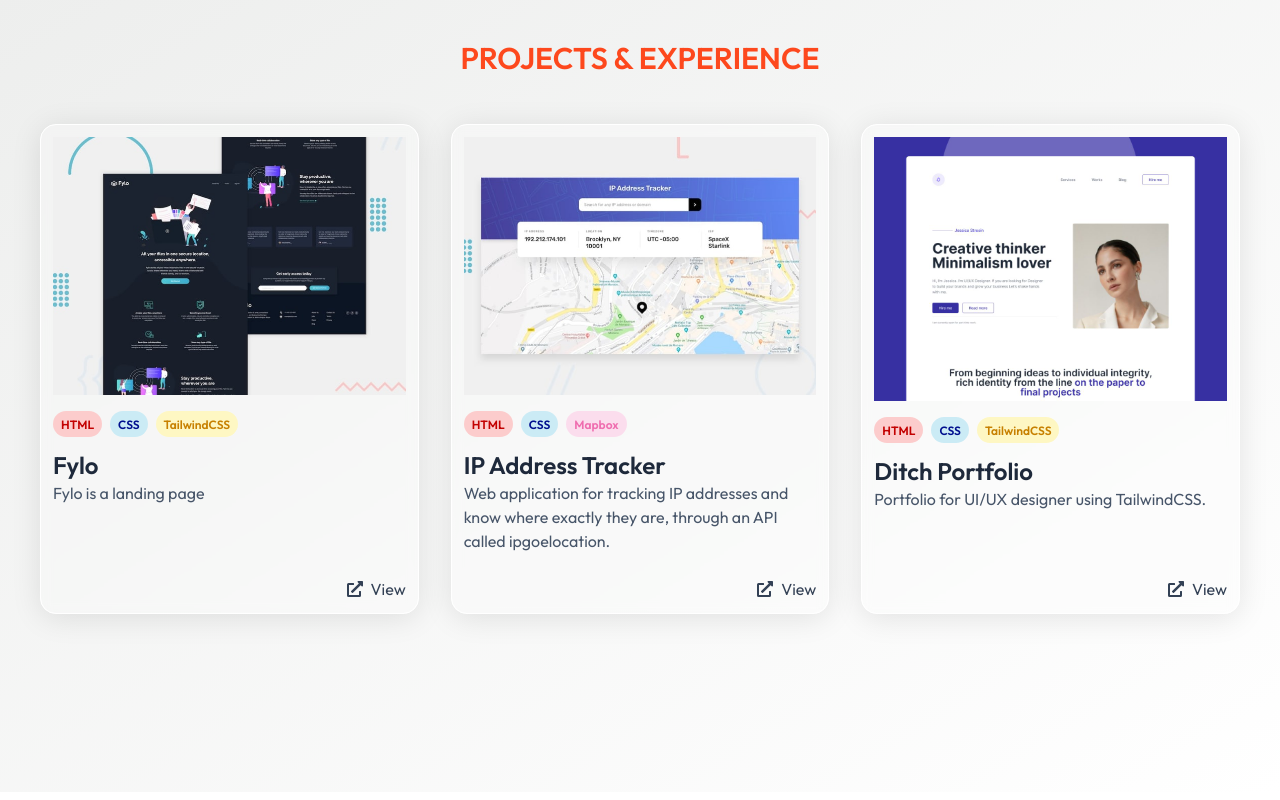
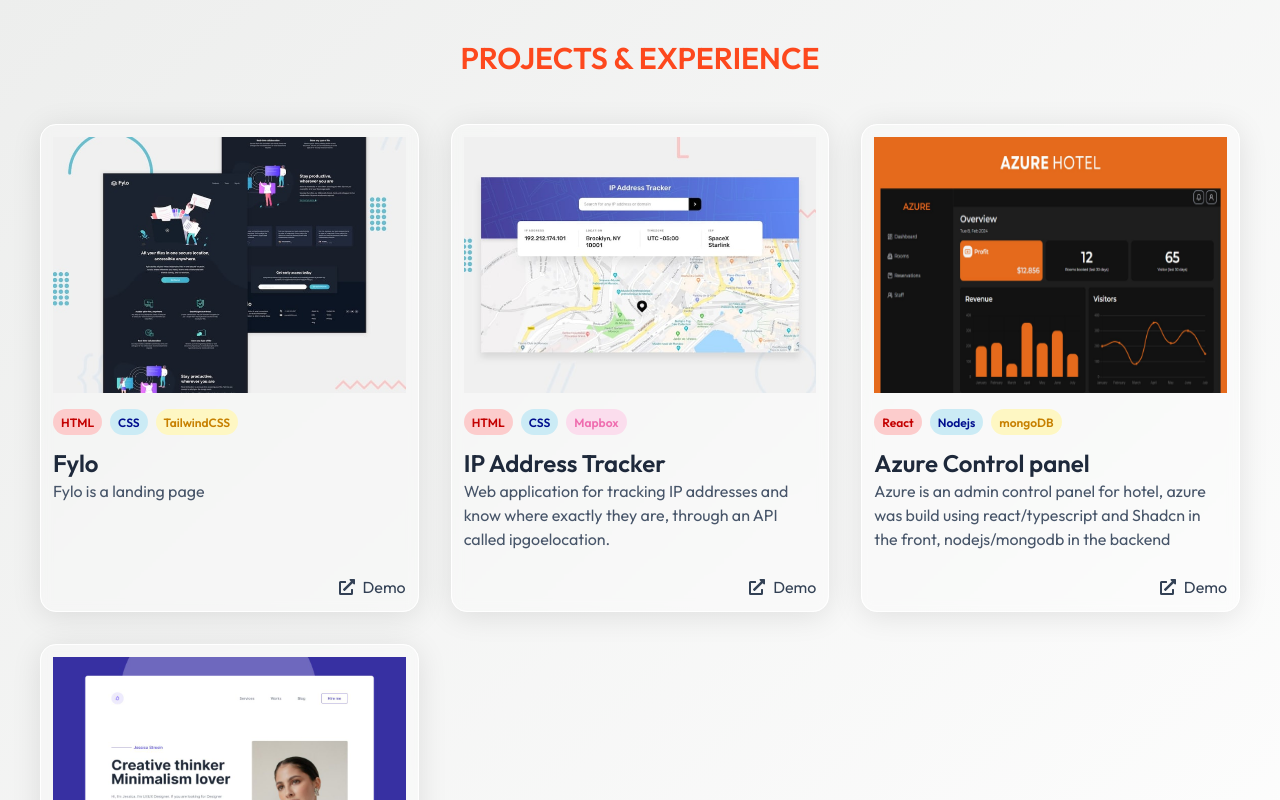
Before and after one commit to imad273/portfolio, a Next.js app: page / in a window 1280 px wide. Shown: the part 2140-2940 px from the top of the page. Built offline with nearby package versions, Linux system fonts and the light colour scheme.

Commit message:
update: projects

```diff
--- a/src/components/pages/Projects.tsx
+++ b/src/components/pages/Projects.tsx
@@ -5,6 +5,7 @@
 import Image from 'next/image'
 import Link from 'next/link'
 import { FaExternalLinkAlt } from "react-icons/fa";
+import azure from "@/assets/AZURE-HOTEL.jpg";
 
 const Projects = () => {
   const Projects = [
@@ -55,6 +56,29 @@
       ]
     },
     {
+      picture: azure,
+      name: "Azure Control panel",
+      description: "Azure is an admin control panel for hotel, azure was build using react/typescript and Shadcn in the front, nodejs/mongodb in the backend",
+      link: "https://azure-hotel-panel.vercel.app/",
+      technologies: [
+        {
+          name: "React",
+          bgColor: "#fccccc",
+          textColor: "#C30101"
+        },
+        {
+          name: "Nodejs",
+          bgColor: "#cbebf5",
+          textColor: "#000F8E"
+        },
+        {
+          name: "mongoDB",
+          bgColor: "#FEF7C3",
+          textColor: "#C78000"
+        }
+      ]
+    },
+    {
       picture: Ditch,
       name: "Ditch Portfolio",
       description: "Portfolio for UI/UX designer using TailwindCSS.",
@@ -76,7 +100,7 @@
           textColor: "#C78000"
         }
       ]
-    }
+    },
   ]
 
   return (
@@ -88,7 +112,9 @@
           <div className='my-12 grid sm:grid-cols-2 lg:grid-cols-3 gap-8'>
             {Projects.map(project => (
               <div className='glass p-3 flex flex-col'>
-                <Image src={project.picture} alt={project.name} />
+                <div className='h-64'>
+                  <Image src={project.picture} alt={project.name} className='h-[inherit]' />
+                </div>
                 <div className='flex flex-col gap-6 pt-3 h-full'>
                   <div className='flex-1'>
                     <div className='flex gap-2 mb-3 mt-1'>
@@ -107,7 +133,7 @@
                   <div>
                     <div className='flex justify-end'>
                       <Link href={project.link} target='_blank' className='flex gap-2 items-center text-slate-700 hover:text-main'>
-                        <FaExternalLinkAlt /> View
+                        <FaExternalLinkAlt /> Demo
                       </Link>
                     </div>
                   </div>
```
Also changed, not shown: src/assets/AZURE-HOTEL.jpg (added).
